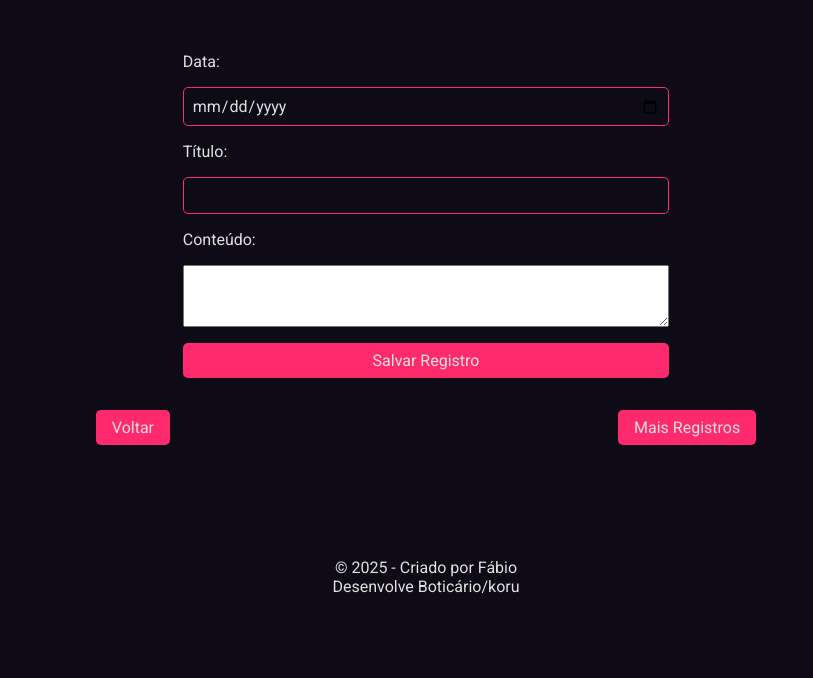
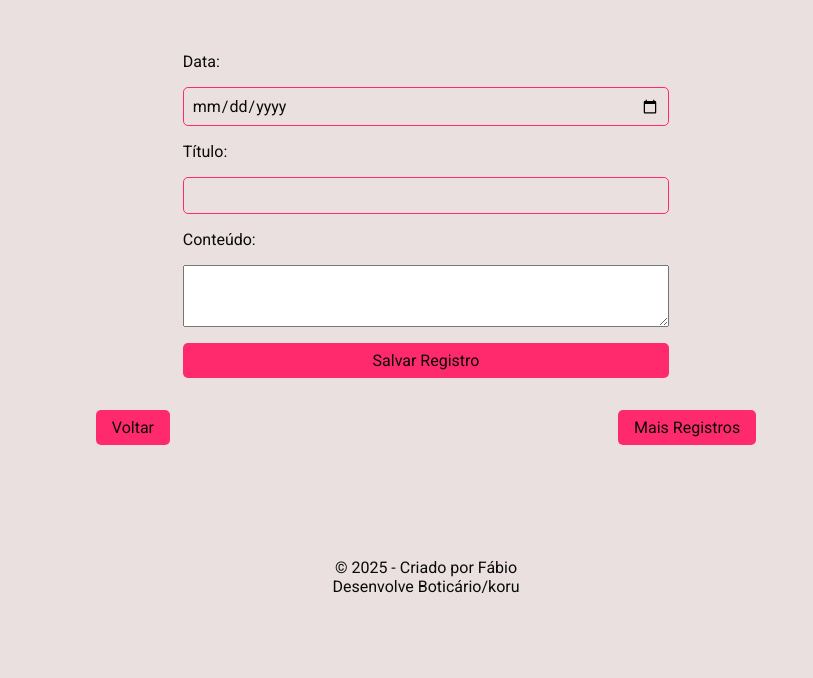
Before and after one commit to fabiocosta123/Diario_Koru_Boticario, a plain HTML site: page html/Registro/index.html in a window 1280 px wide. Shown: the part 122-800 px from the top of the page, without its empty margins (214-1027 px from the left). Drawn offline with Linux system fonts and the light colour scheme.

```diff
--- a/style.css
+++ b/style.css
@@ -8,8 +8,8 @@
 }
 
 :root {
-  --bg: #fff;
-  --text: #000;
+  --bg:  rgb(235, 224, 224);;
+  --text: #0a0a0a;
   --accent: #ff2a6d;
   --glow: 0 0 8px var(--accent);
 }
--- a/style/Historico/style.css
+++ b/style/Historico/style.css
@@ -8,8 +8,8 @@
 }
 
 :root {
-  --bg: #0e0b16;
-  --text: #e0e0e0;
+  --bg: rgb(235, 224, 224);
+  --text: #0a0a0a;
   --accent: #ff2a6d;
   --glow: 0 0 8px var(--accent);
 }
@@ -156,7 +156,7 @@ footer{
   }
 
   footer, .header {
-    background-color: #101017;
+    background-color: var(--bg);
   }
 
   button {
--- a/style/Registro/style.css
+++ b/style/Registro/style.css
@@ -8,8 +8,8 @@
 }
 
 :root {
-  --bg: #0e0b16;
-  --text: #e0e0e0;
+  --bg:  rgb(235, 224, 224);;
+  --text: #0a0a0a;
   --accent: #ff2a6d;
   --glow: 0 0 8px var(--accent);
 }
@@ -158,7 +158,7 @@ footer{
   }
 
   footer, .header {
-    background-color: #101017;
+    background-color: var(--bg);
   }
 
   button {
```
